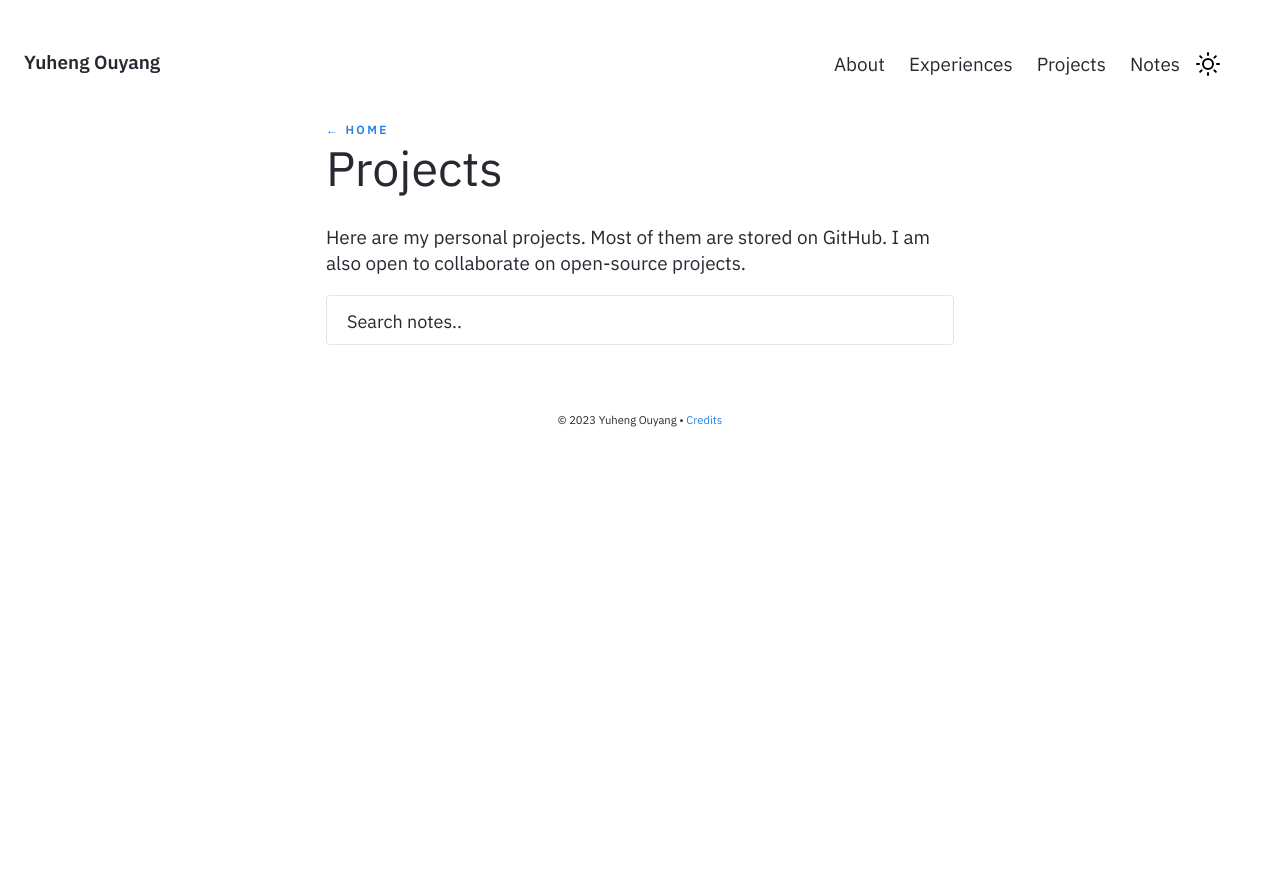
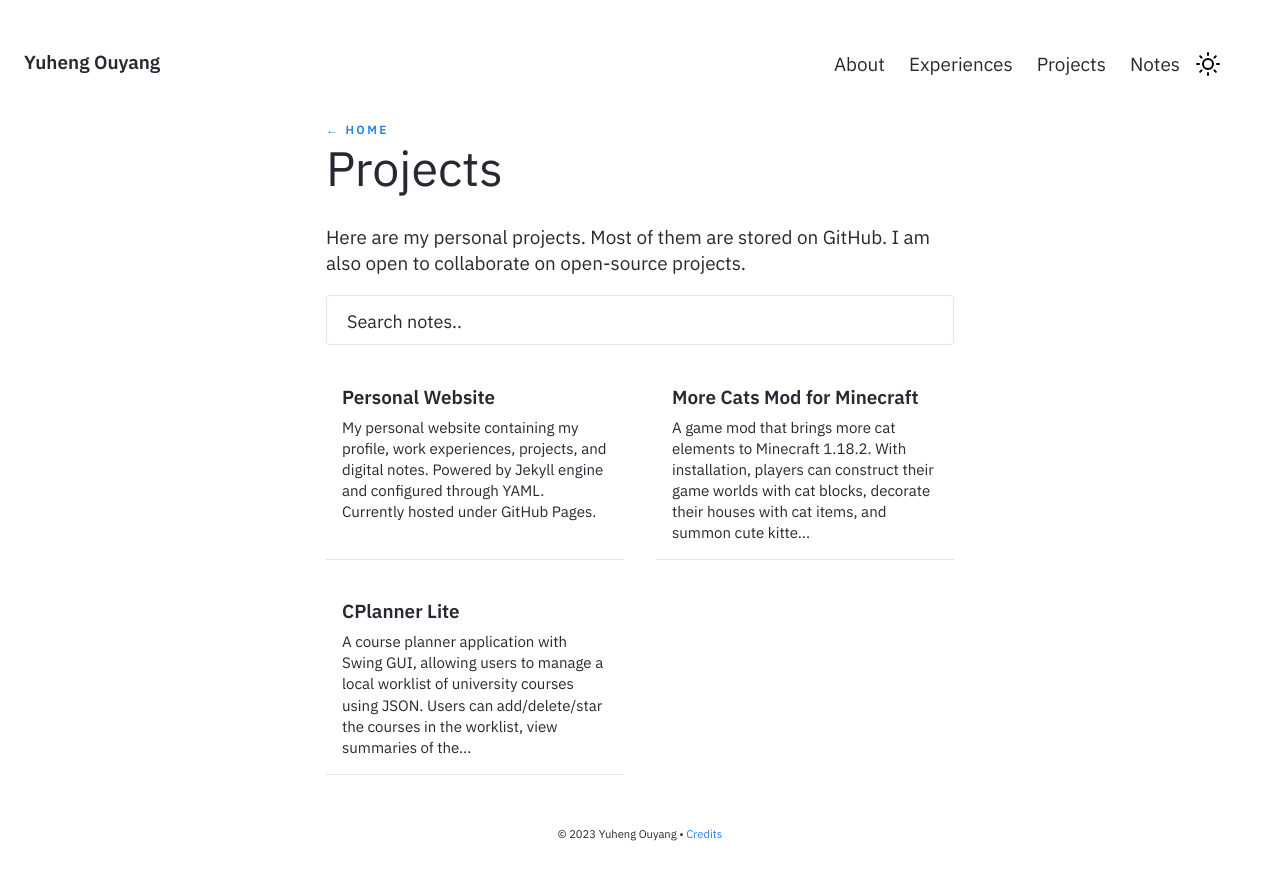
Before and after one commit to yhouyang02/yhouyang02.github.io, a Jekyll site: the page built from pages/projects.md, in a window 1280 px wide. Shown: the top 880 px of the page. Built offline with Jekyll 4.4.1, drawn with Linux system fonts in a browser that asks for light colours.

Commit message:
Update projects

```diff
--- /dev/null
+++ b/_notes/Public/CPlanner Lite.md
@@ -0,0 +1,10 @@
+---
+title: CPlanner Lite
+category: project
+format: notes
+feed: show
+date: 2021-07-01
+---
+
+\
+A course planner application with Swing GUI, allowing users to manage a local worklist of university courses using JSON. Users can add/delete/star the courses in the worklist, view summaries of the worklist, and receive reminders when courses are conflicting.
--- /dev/null
+++ b/_notes/Public/More Cats Mod for Minecraft.md
@@ -0,0 +1,10 @@
+---
+title: More Cats Mod for Minecraft
+category: project
+format: notes
+feed: show
+date: 2022-05-01
+---
+
+\
+A game mod that brings more cat elements to Minecraft 1.18.2. With installation, players can construct their game worlds with cat blocks, decorate their houses with cat items, and summon cute kittens. Built under Fabric APIs.
--- /dev/null
+++ b/_notes/Public/Personal Website.md
@@ -0,0 +1,10 @@
+---
+title: Personal Website
+category: project
+format: notes
+feed: show
+date: 2023-01-01
+---
+
+\
+My personal website containing my profile, work experiences, projects, and digital notes. Powered by Jekyll engine and configured through YAML. Currently hosted under GitHub Pages.
```
Also changed, not shown: _notes/Public/Site Credits.md (+3 -2 lines).
